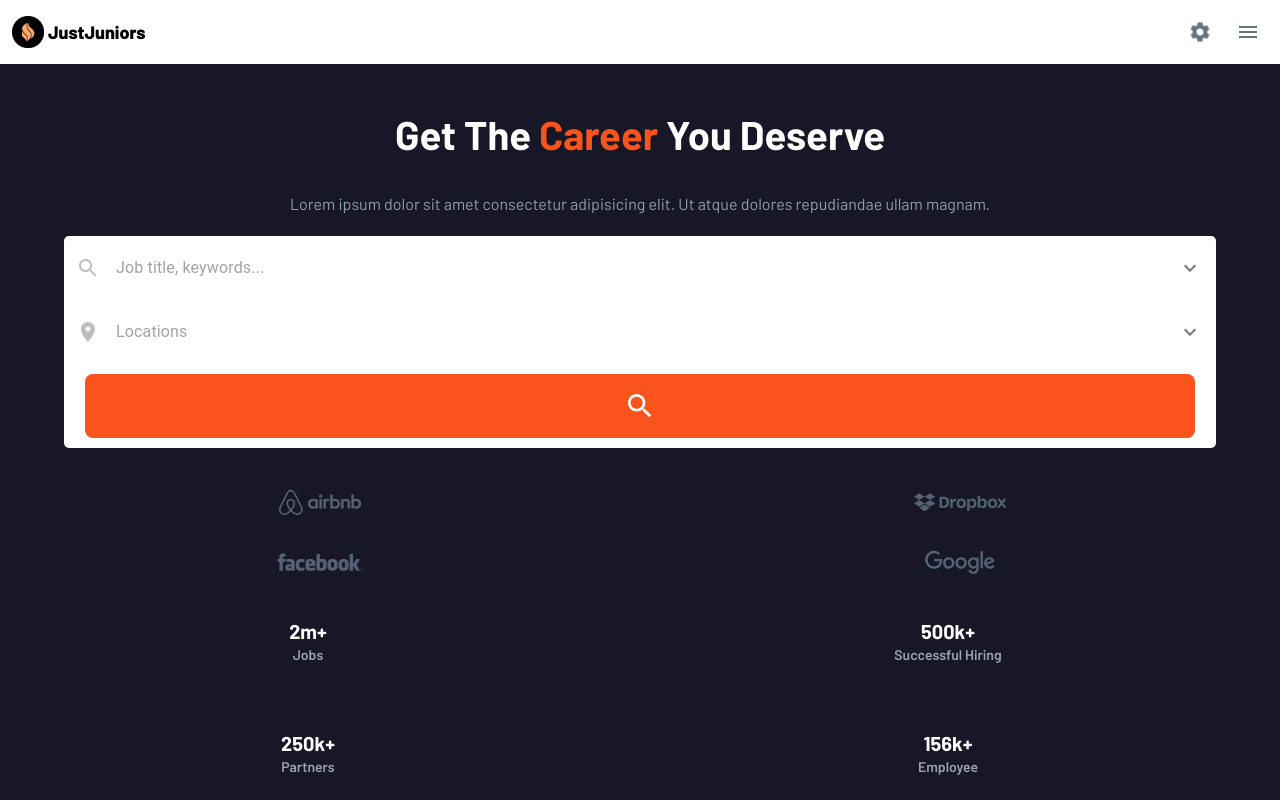
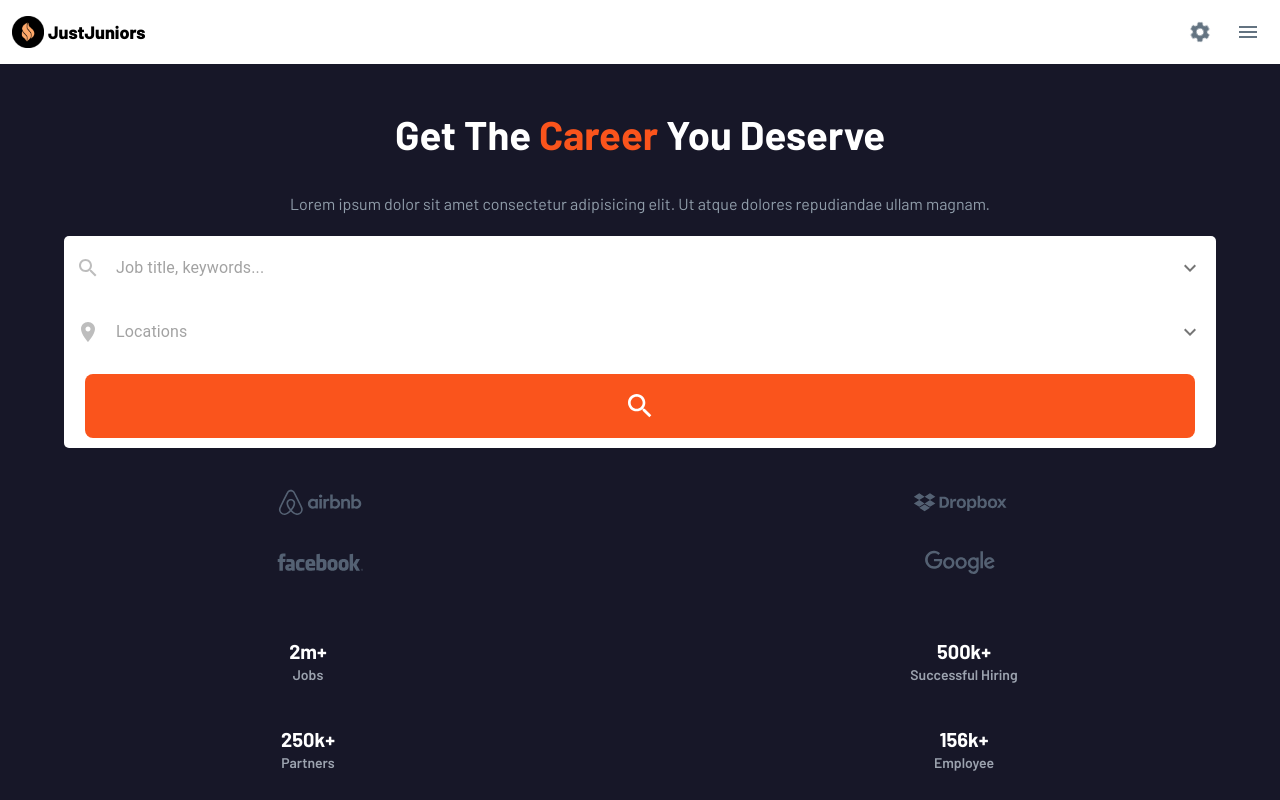
Before and after one commit to yasservanshalash/JJ, a Next.js app: page / in a window 1280 px wide. Shown: the top 800 px of the page. Built offline with nearby package versions, Linux system fonts and the light colour scheme.

Commit message:
checkpoint

```diff
--- a/src/app/page.tsx
+++ b/src/app/page.tsx
@@ -1,99 +1,12 @@
 import JobCard from "@/components/cards/JobCard";
-import JobtitleInputLanding from "@/components/inputs/landing/JobTitleInput";
-import LocationLandingInput from "@/components/inputs/landing/LocationInput";
-import SearchButton from "@/components/inputs/landing/SearchButton";
-import Image from "next/image";
-import jobApplication from "../../public/jobapplication.svg";
-import airbnb from "../../public/airbnb.svg";
-import dropbox from "../../public/dropbox.svg";
-import facebook from "../../public/facebook.svg";
-import google from "../../public/google.svg";
-import { Divider } from "@mui/material";
-import DividerVertical from "@/components/layout/divider/Divider";
+import LandingHeader from "@/components/layout/landing/landing_header/LandingHeader";
+
 export default function Home() {
   return (
     <main className="bg-white">
-      <header className="bg-[#171728] h-[120vh]">
-        <div className="w-[85%] m-auto py-2">
-        <h1 className="text-[2.5rem] text-white font-bold pt-8 text-center">
-          Get The <span className="text-[#fa541c]">Career</span> You Deserve
-        </h1>
-        </div>
-        <p className="text-[#919eab] text-center p-5">
-          Lorem ipsum dolor sit amet consectetur adipisicing elit. Ut atque
-          dolores repudiandae ullam magnam.
-        </p>
-        <JobtitleInputLanding />
-        <LocationLandingInput />
-        <SearchButton />
-        <section className="grid grid-cols-2 justify-items-center gap-y-8 mt-10">
-          <Image
-            src={airbnb}
-            width="94"
-            height="28"
-            alt="airbnb"
-            style={{
-              filter:
-                "invert(73%) sepia(17%) saturate(273%) hue-rotate(169deg) brightness(84%) contrast(83%)",
-            }}
-          />
-          <Image
-            src={dropbox}
-            width="94"
-            height="28"
-            alt="dropbox"
-            style={{
-              filter:
-                "invert(73%) sepia(17%) saturate(273%) hue-rotate(169deg) brightness(84%) contrast(83%)",
-            }}
-          />
-          <Image
-            src={facebook}
-            width="94"
-            height="28"
-            alt="facebook"
-            style={{
-              filter:
-                "invert(73%) sepia(17%) saturate(273%) hue-rotate(169deg) brightness(84%) contrast(83%)",
-            }}
-          />
-          <Image
-            src={google}
-            width="94"
-            height="28"
-            alt="google"
-            style={{
-              filter:
-                "invert(73%) sepia(17%) saturate(273%) hue-rotate(169deg) brightness(84%) contrast(83%)",
-            }}
-          />
-        </section>
-        <section className="grid grid-cols-2 justify-items-center gap-y-8 mt-10 w-[100%] m-auto relative right-3">
-        <div className="flex flex-col justify-center items-center gap-y-16">
-          <div className="flex flex-col justify-center items-center">
-            <h1 className="text-white font-bold text-xl">2m+</h1>
-            <p className="text-gray-400 text-sm font-semibold">Jobs</p>
-          </div>
-          <div className="flex flex-col justify-center items-center">
-            <h1 className="text-white font-bold text-xl">250k+</h1>
-            <p className="text-gray-400 text-sm font-semibold">Partners</p>
-          </div>
-          </div>
-          <div className="flex flex-col justify-center items-center gap-y-16">
-          <div className="flex flex-col justify-center items-center">
-            <h1 className="text-white font-bold text-xl">500k+</h1>
-            <p className="text-gray-400 text-sm font-semibold">Successful Hiring</p>
-          </div>
-
-          <div className="flex flex-col justify-center items-center">
-            <h1 className="text-white font-bold text-xl">156k+</h1>
-            <p className="text-gray-400 text-sm font-semibold">Employee</p>
-          </div>
-          </div>
-        </section>
-      </header>
+      <LandingHeader />
       <hr />
-      <section className="flex flex-col gap-5">
+      <section className="flex flex-col gap-5 mt-10">
         <JobCard />
         <JobCard />
         <JobCard />
--- /dev/null
+++ b/src/components/layout/landing/landing_header/LandingHeader.tsx
@@ -0,0 +1,94 @@
+import JobtitleInputLanding from "@/components/inputs/landing/JobTitleInput";
+import LocationLandingInput from "@/components/inputs/landing/LocationInput";
+import SearchButton from "@/components/inputs/landing/SearchButton";
+import Image from "next/image";
+import airbnb from "../../../../../public/airbnb.svg"
+import dropbox from "../../../../../public/dropbox.svg";
+import facebook from "../../../../../public/facebook.svg";
+import google from "../../../../../public/google.svg";
+
+const LandingHeader = () => {
+  return (
+    <header className="bg-[#171728] h-[140vh]">
+    <div className="w-[85%] m-auto py-2">
+    <h1 className="text-[2.5rem] text-white font-bold pt-8 text-center">
+      Get The <span className="text-[#fa541c]">Career</span> You Deserve
+    </h1>
+    </div>
+    <p className="text-[#919eab] text-center p-5">
+      Lorem ipsum dolor sit amet consectetur adipisicing elit. Ut atque
+      dolores repudiandae ullam magnam.
+    </p>
+    <JobtitleInputLanding />
+    <LocationLandingInput />
+    <SearchButton />
+    <section className="grid grid-cols-2 justify-items-center gap-y-8 mt-10">
+      <Image
+        src={airbnb}
+        width="94"
+        height="28"
+        alt="airbnb"
+        style={{
+          filter:
+            "invert(73%) sepia(17%) saturate(273%) hue-rotate(169deg) brightness(84%) contrast(83%)",
+        }}
+      />
+      <Image
+        src={dropbox}
+        width="94"
+        height="28"
+        alt="dropbox"
+        style={{
+          filter:
+            "invert(73%) sepia(17%) saturate(273%) hue-rotate(169deg) brightness(84%) contrast(83%)",
+        }}
+      />
+      <Image
+        src={facebook}
+        width="94"
+        height="28"
+        alt="facebook"
+        style={{
+          filter:
+            "invert(73%) sepia(17%) saturate(273%) hue-rotate(169deg) brightness(84%) contrast(83%)",
+        }}
+      />
+      <Image
+        src={google}
+        width="94"
+        height="28"
+        alt="google"
+        style={{
+          filter:
+            "invert(73%) sepia(17%) saturate(273%) hue-rotate(169deg) brightness(84%) contrast(83%)",
+        }}
+      />
+    </section>
+    <section className="grid grid-cols-2 justify-items-center gap-y-8 mt-10 w-[100%] m-auto relative right-3 top-5">
+    <div className="flex flex-col justify-center items-center gap-y-10">
+      <div className="flex flex-col justify-center items-center">
+        <h1 className="text-white font-bold text-xl">2m+</h1>
+        <p className="text-gray-400 text-sm font-semibold">Jobs</p>
+      </div>
+      <div className="flex flex-col justify-center items-center">
+        <h1 className="text-white font-bold text-xl">250k+</h1>
+        <p className="text-gray-400 text-sm font-semibold">Partners</p>
+      </div>
+      </div>
+      <div className="flex flex-col justify-center items-center gap-y-10 relative left-4">
+      <div className="flex flex-col justify-center items-center">
+        <h1 className="text-white font-bold text-xl">500k+</h1>
+        <p className="text-gray-400 text-sm font-semibold">Successful Hiring</p>
+      </div>
+
+      <div className="flex flex-col justify-center items-center">
+        <h1 className="text-white font-bold text-xl">156k+</h1>
+        <p className="text-gray-400 text-sm font-semibold">Employee</p>
+      </div>
+      </div>
+    </section>
+  </header>
+  )
+}
+
+export default LandingHeader
```
